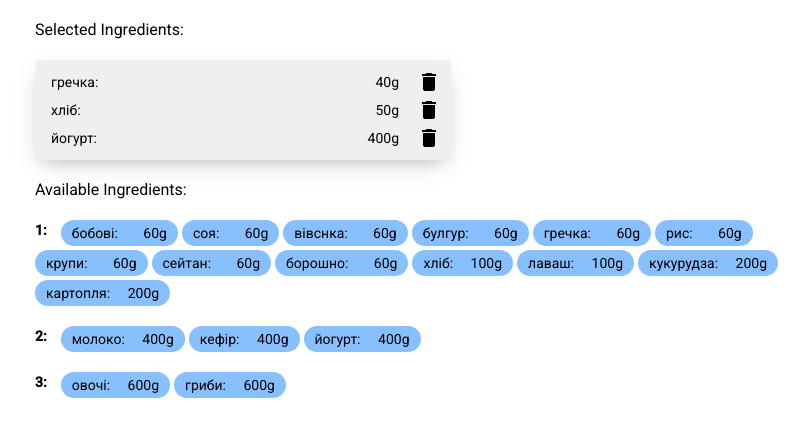
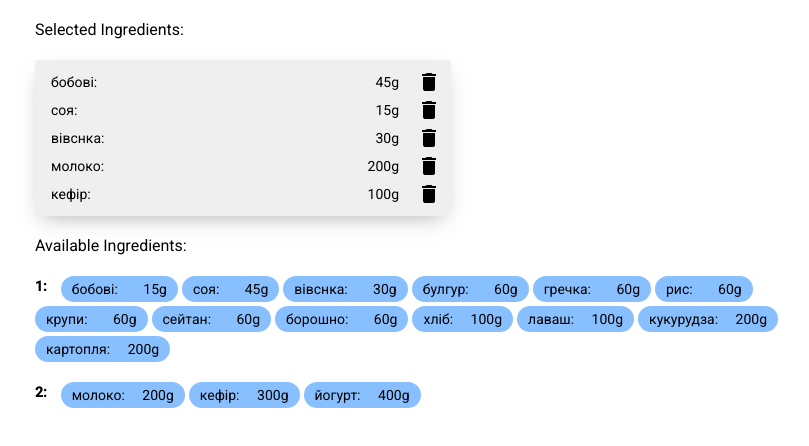
Before and after one commit to uaman89/ration-helper, an Angular app: page / in a window 1280 px wide. Shown: the top 446 px of the page, without its empty margins (205-1014 px from the left). Built offline with nearby package versions, Linux system fonts and the light colour scheme.

Commit message:
feat: sync weight of available ingredients with selected

```diff
--- a/src/app/modules/available-ingredients/available-ingredients.component.html
+++ b/src/app/modules/available-ingredients/available-ingredients.component.html
@@ -1,9 +1,9 @@
 <h3>Available Ingredients:</h3>
 
-<div *ngFor="let item of plan">
+<div *ngFor="let group of availableIngredients">
   <app-ingredients-group
-    [label]="item.label"
-    [ingredients]="item.ingredients"
+    [label]="group.label"
+    [ingredients]="group.ingredients"
     class="group"
   ></app-ingredients-group>
 </div>
--- a/src/app/modules/available-ingredients/available-ingredients.component.ts
+++ b/src/app/modules/available-ingredients/available-ingredients.component.ts
@@ -2,10 +2,16 @@ import {
   ChangeDetectionStrategy,
   Component,
   Input,
-  OnInit
+  OnInit,
 } from '@angular/core';
-import { IngredientPlan } from 'src/app/core/interfaces/ingredient.interface';
+import { startWith, takeUntil } from 'rxjs';
+import {
+  Ingredient,
+  IngredientPlan,
+  SelectedIngredientPlan,
+} from 'src/app/core/interfaces/ingredient.interface';
 import { IngredientsGroup } from 'src/app/core/interfaces/ingredients-group.interace';
+import { PlannerContainerService } from '../planner-container/planner-container.service';
 
 @Component({
   selector: 'app-available-ingredients',
@@ -14,9 +20,65 @@ import { IngredientsGroup } from 'src/app/core/interfaces/ingredients-group.inte
   changeDetection: ChangeDetectionStrategy.OnPush,
 })
 export class AvailableIngredientsComponent implements OnInit {
-  @Input() plan?: IngredientsGroup[];
+  @Input() selectedPlan?: IngredientsGroup[];
 
-  constructor() {}
+  availableIngredients: IngredientsGroup[] = [];
 
-  ngOnInit(): void {}
+  constructor(private plannerService: PlannerContainerService) {}
+
+  ngOnInit(): void {
+    this.plannerService.selectedIngredients$
+      .pipe(
+        startWith(this.plannerService.selectedIngredients)
+        // todo: add destriyed$
+        // takeUntil(this.destroyed$)
+      )
+      .subscribe((ingredients) => this.setAvailableIngredients(ingredients));
+  }
+
+  setAvailableIngredients(ingredients: SelectedIngredientPlan[]): void {
+    if (!this.selectedPlan) {
+      return;
+    }
+
+    const selectedMap = ingredients.reduce<PlanIngredientsMap>(
+      (obj, ingredient) => {
+        const { id, groupId } = ingredient;
+        obj[groupId] = obj[groupId] || {};
+        obj[groupId][id] = ingredient;
+        return obj;
+      },
+      {}
+    );
+
+    this.availableIngredients = [];
+    this.selectedPlan.forEach((planGroup) => {
+      if (!selectedMap[planGroup.id]) {
+        return;
+      }
+      const group = { ...planGroup, ingredients: [] } as IngredientsGroup;
+      planGroup.ingredients.forEach((planned) => {
+        const selected = selectedMap[planGroup.id][planned.id];
+        if (!selected) {
+          group.ingredients.push(planned);
+          return;
+        }
+
+        const weightDiff = planned.weight - selected.weight;
+        if (weightDiff > 0) {
+          group.ingredients.push({
+            ...planned,
+            weight: weightDiff,
+          });
+        }
+      });
+      this.availableIngredients.push(group);
+    });
+  }
 }
+
+interface PlanIngredientsMap {
+  [groupId: number]: {
+    [ingredientId: number]: IngredientPlan;
+  };
+}
--- a/src/app/modules/planner-container/planner-container.component.html
+++ b/src/app/modules/planner-container/planner-container.component.html
@@ -1,8 +1,8 @@
 <app-meal-planner
-  [selectedIngredients]="selectedIngredients"
+  [selectedIngredients]="(selectedIngredients$ | async)!"
   (changed)="onSelectedIngredientsChange($event)"
 ></app-meal-planner>
 
 <app-available-ingredients
-  [plan]="rationPlan"
+  [selectedPlan]="rationPlan"
 ></app-available-ingredients>
--- a/src/app/modules/planner-container/planner-container.component.ts
+++ b/src/app/modules/planner-container/planner-container.component.ts
@@ -1,7 +1,9 @@
 import { Component, OnInit } from '@angular/core';
 import { sashaSet } from 'src/app/core/constants/constants';
-import { INGREDIENTS } from 'src/app/core/constants/ingredients';
-import { IngredientPlan } from 'src/app/core/interfaces/ingredient.interface';
+import {
+  SelectedIngredientPlan
+} from 'src/app/core/interfaces/ingredient.interface';
+import { PlannerContainerService } from './planner-container.service';
 
 @Component({
   selector: 'app-planner-container',
@@ -9,19 +11,28 @@ import { IngredientPlan } from 'src/app/core/interfaces/ingredient.interface';
   styleUrls: ['./planner-container.component.scss'],
 })
 export class PlannerContainerComponent implements OnInit {
-  constructor() {}
-
-  ngOnInit(): void {}
-
   rationPlan = sashaSet;
 
-  selectedIngredients: IngredientPlan[] = [
-    { ...INGREDIENTS.buckweat, weight: 40 },
-    { ...INGREDIENTS.bread, weight: 50 },
-    { ...INGREDIENTS.yogurt, weight: 400 },
-  ];
+  selectedIngredients$ = this.plannerService.selectedIngredients$;
 
-  onSelectedIngredientsChange(selectedIngredients: IngredientPlan[]) {
-    this.selectedIngredients = selectedIngredients;
+  constructor(private plannerService: PlannerContainerService) {}
+
+  ngOnInit(): void {
+    // todo: remove mocks
+    const [group1, group2] = this.rationPlan;
+    const [ingA, ingB, ingC] = group1.ingredients;
+    const [ingD, ingE] = group2.ingredients;
+    const selectedMock: SelectedIngredientPlan[] = [
+      { groupId: group1.id, ...ingA, weight: ingA.weight * 0.75 },
+      { groupId: group1.id, ...ingB, weight: ingB.weight * 0.25 },
+      { groupId: group1.id, ...ingC, weight: ingC.weight * 0.5 },
+      { groupId: group2.id, ...ingD, weight: ingD.weight * 0.5 },
+      { groupId: group2.id, ...ingE, weight: ingD.weight * 0.25 },
+    ];
+    selectedMock.forEach((mock) => this.plannerService.addIngredientToSelected(mock));
+  }
+
+  onSelectedIngredientsChange(newList: SelectedIngredientPlan[]) {
+    //this.plannerService.removeIngredientFromSelected(groupId, id);
   }
 }
--- a/src/app/modules/planner-container/planner-container.service.ts
+++ b/src/app/modules/planner-container/planner-container.service.ts
@@ -1,14 +1,17 @@
 import { Injectable } from '@angular/core';
-import { BehaviorSubject } from 'rxjs';
+import { BehaviorSubject, Observable } from 'rxjs';
 import { SelectedIngredientPlan } from 'src/app/core/interfaces/ingredient.interface';
 
 @Injectable({
   providedIn: 'root',
 })
 export class PlannerContainerService {
-
   public get selectedIngredients() {
     return this._selectedIngredients.value;
+  }
+
+  public get selectedIngredients$(): Observable<SelectedIngredientPlan[]> {
+    return this._selectedIngredients.asObservable();
   }
 
   private _selectedIngredients = new BehaviorSubject<SelectedIngredientPlan[]>(
```
Also changed, not shown: src/app/modules/meal-planner/meal-planner.component.ts (+4 -4 lines).
